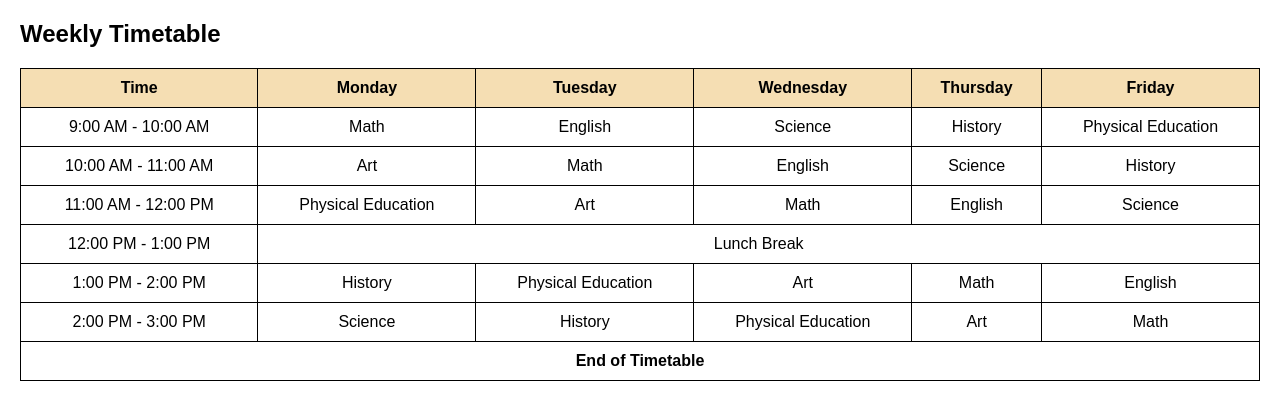
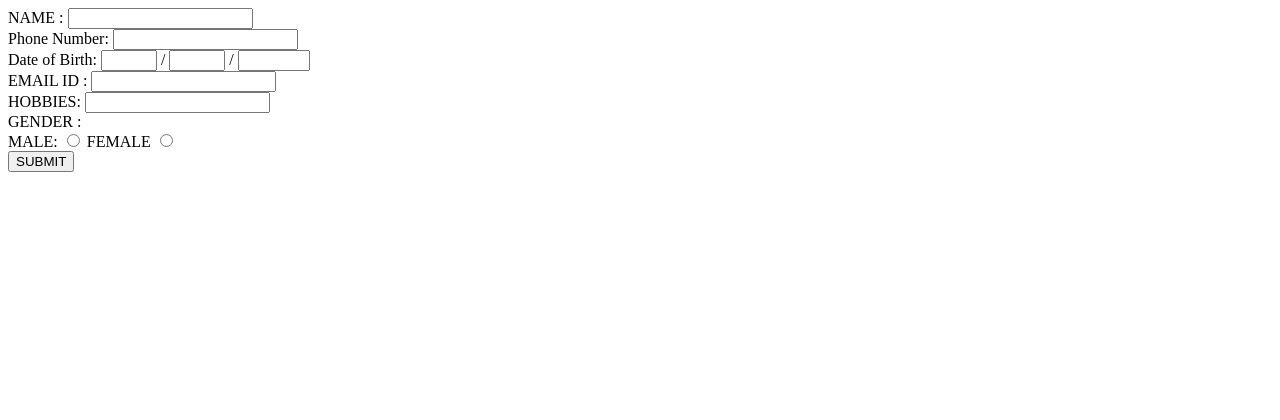
Before and after one commit to shivani2326/Full-stack-lab-record, a plain HTML site: page index.html in a window 1280 px wide. Drawn offline with Linux system fonts and the light colour scheme.

Commit message:
Add files via upload

```diff
--- a/index.html
+++ b/index.html
@@ -2,113 +2,46 @@
 <html lang="en">
 <head>
    <meta charset="UTF-8">
-   <meta name="viewport" content="width=device-width, initial-scale=1.0">
+   <meta name="viewport" content="width=<!DOCTYPE html>
+   <html lang="en">
+   <head>
+       <meta charset="UTF-8">
+       <meta name="viewport" content="width=device-width, initial-scale=1.0">
+       <title>Document</title>
+   </head>
+   <body>
+       <form action="./submit.html"></form>
+       <label for ="name">NAME : </label>
+       <input type ="text" name="" id="">
+       <br>
+       <label for="phone">Phone Number:</label>
+       <input type="tel" id="phone" name="phone" pattern="[0-9]{10}" required>
+       <br>
+       <label for="dob">Date of Birth:</label>
+       <input type="number" id="day" name="day" min="1" max="31" required> /
+       <input type="number" id="month" name="month" min="1" max="12"
+required> /
+       <input type="number" id="year" name="year" min="1900" max="2022"
+required>
+       <br>
+       <label for=""> EMAIL ID :</label>
+       <input type="text" name="" id="">
+       <br>
+       <label for=""> HOBBIES:</label>
+       <input type="text" name="" id="">
+       <br>
+       <label for="">GENDER :</label>
+       <br>
+       <label for="MALE">MALE:</label>
+       <input type="radio" name="gender" id="">
+       <label for="FEMALE">FEMALE</label>
+       <INPUT TYPE="RADIO" NAME="gender" id="">
+       <br>
+       <button type="submit">SUBMIT </button>
+   </body>
+   </html>
    <title>Document</title>
 </head>
 <body>
-   <h2>Weekly Timetable</h2>
-<style>
-       body {
-           font-family: Arial, sans-serif;
-           margin: 20px;
-       }
-       table {
-           width: 100%;
-           border-collapse: collapse;
-           margin-top: 20px;
-       }
-       th, td {
-           border: 1px solid black;
-           padding: 10px;
-           text-align: center;
-       }
-       th {
-           background-color: wheat;
-       }
-       tfoot {
-           background-color: white;
-           font-weight: bold;
-       }
-       @media (max-width: 600px) {
-           table, thead, tbody, th, td, tfoot {
-               display: block;
-           }
-           th, td {
-               width: 100%;
-               box-sizing: border-box;
-           }
-           thead tr {
-               display: none;
-           }
-           tr {
-               margin-bottom: 15px;
-               border: 1px solid white;
-           }
-       }
-   </style>
-</style>
-<table>
-   <thead>
-       <tr>
-           <th>Time</th>
-           <th>Monday</th>
-           <th>Tuesday</th>
-           <th>Wednesday</th>
-           <th>Thursday</th>
-           <th>Friday</th>
-       </tr>
-   </thead>
-   <tbody>
-       <tr>
-           <td>9:00 AM - 10:00 AM</td>
-           <td>Math</td>
-           <td>English</td>
-           <td>Science</td>
-           <td>History</td>
-           <td>Physical Education</td>
-       </tr>
-       <tr>
-           <td>10:00 AM - 11:00 AM</td>
-           <td>Art</td>
-           <td>Math</td>
-           <td>English</td>
-           <td>Science</td>
-           <td>History</td>
-       </tr>
-       <tr>
-           <td>11:00 AM - 12:00 PM</td>
-           <td>Physical Education</td>
-           <td>Art</td>
-           <td>Math</td>
-           <td>English</td>
-           <td>Science</td>
-       </tr>
-       <tr>
-           <td>12:00 PM - 1:00 PM</td>
-           <td colspan="5">Lunch Break</td>
-       </tr>
-       <tr>
-           <td>1:00 PM - 2:00 PM</td>
-           <td>History</td>
-           <td>Physical Education</td>
-           <td>Art</td>
-           <td>Math</td>
-           <td>English</td>
-       </tr>
-       <tr>
-           <td>2:00 PM - 3:00 PM</td>
-           <td>Science</td>
-           <td>History</td>
-           <td>Physical Education</td>
-           <td>Art</td>
-           <td>Math</td>
-       </tr>
-   </tbody>
-   <tfoot>
-       <tr>
-           <td colspan="6">End of Timetable</td>
-       </tr>
-   </tfoot>
-</table>
 </body>
 </html>
```
